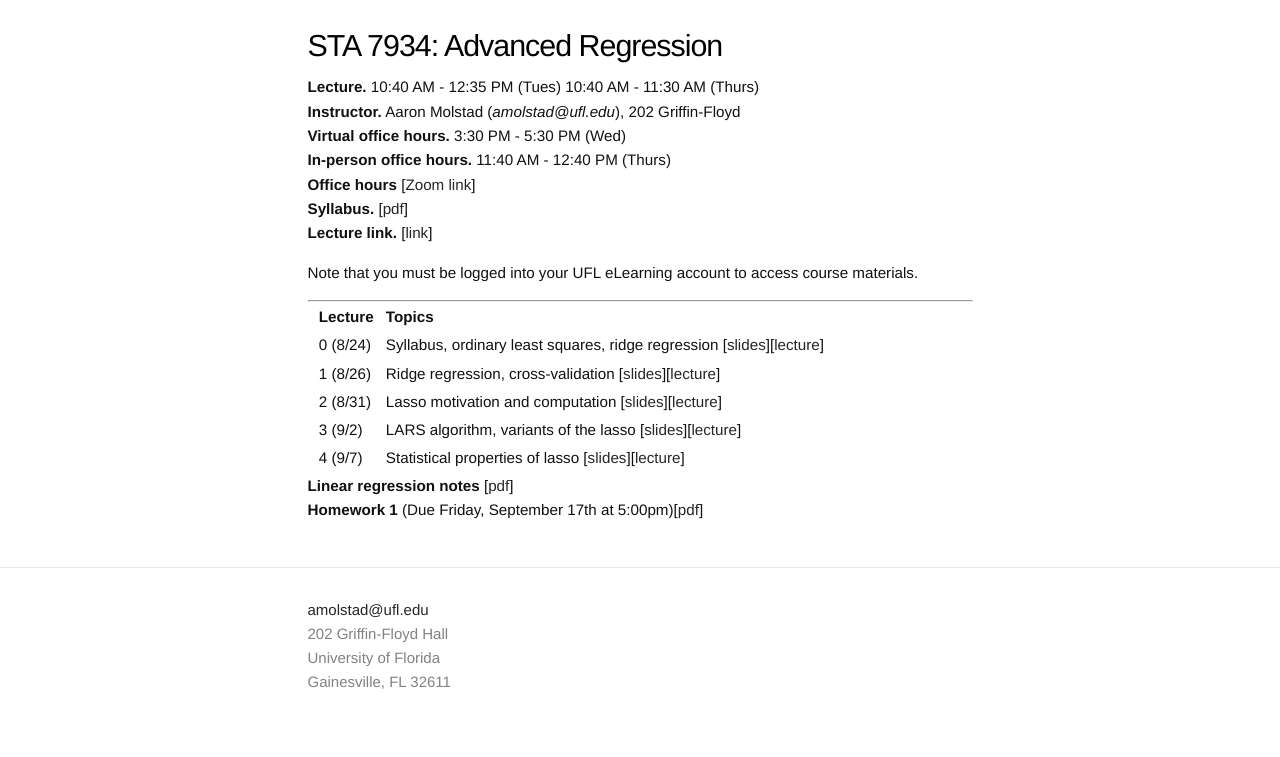
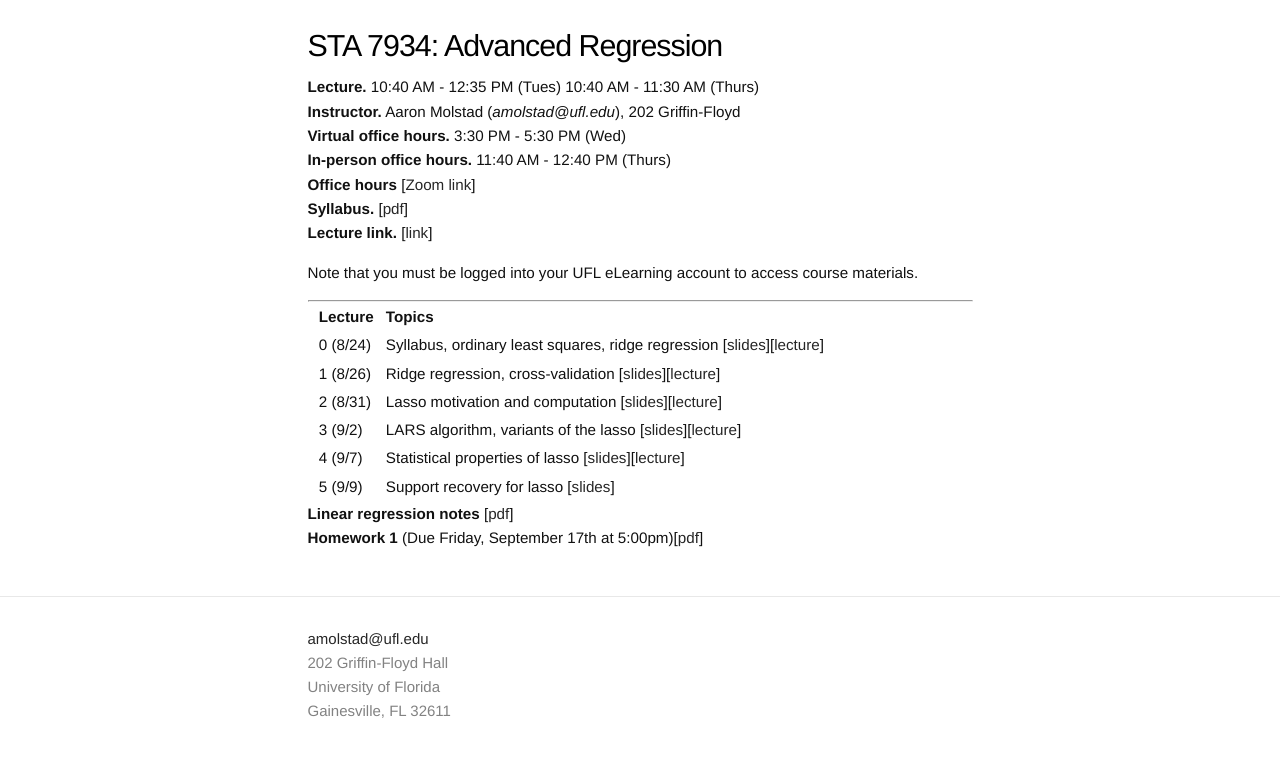
Before and after one commit to ajmolstad/ajmolstad.github.io, a Jekyll site: the page built from F21_STA7934.md, in a window 1280 px wide. Shown: the top 757 px of the page. Built offline with Jekyll 4.4.1, drawn with Linux system fonts in a browser that asks for light colours.

Commit message:
Update all

```diff
--- a/F21_STA7934.md
+++ b/F21_STA7934.md
@@ -22,7 +22,8 @@ Note that you must be logged into your UFL eLearning account to access course ma
 || 2 (8/31)  || Lasso motivation and computation [[slides](https://ufl.instructure.com/files/61716311/download?download_frd=1)][[lecture](https://ufl.instructure.com/courses/437665/files?preview=61755293)]||
 || 3 (9/2) || LARS algorithm, variants of the lasso [[slides](https://ufl.instructure.com/files/61778368/download?download_frd=1)][[lecture](https://ufl.instructure.com/courses/437665/files?preview=61882360)]||
 || 4 (9/7) || Statistical properties of lasso [[slides](https://ufl.instructure.com/files/61917133/download?download_frd=1)][[lecture](https://ufl.instructure.com/courses/437665/files?preview=61915834)] ||
+|| 5 (9/9) || Support recovery for lasso [[slides](https://ufl.instructure.com/files/61977303/download?download_frd=1)] ||
 
 
 **Linear regression notes** [[pdf](https://ufl.instructure.com/files/61917750/download?download_frd=1)]
-**Homework 1** (Due Friday, September 17th at 5:00pm)[[pdf](https://ufl.instructure.com/files/61873029/download?download_frd=1)]
+**Homework 1** (Due Friday, September 17th at 5:00pm)[[pdf](https://ufl.instructure.com/files/61977316/download?download_frd=1)]
```
Also changed, not shown: 1 other file.
